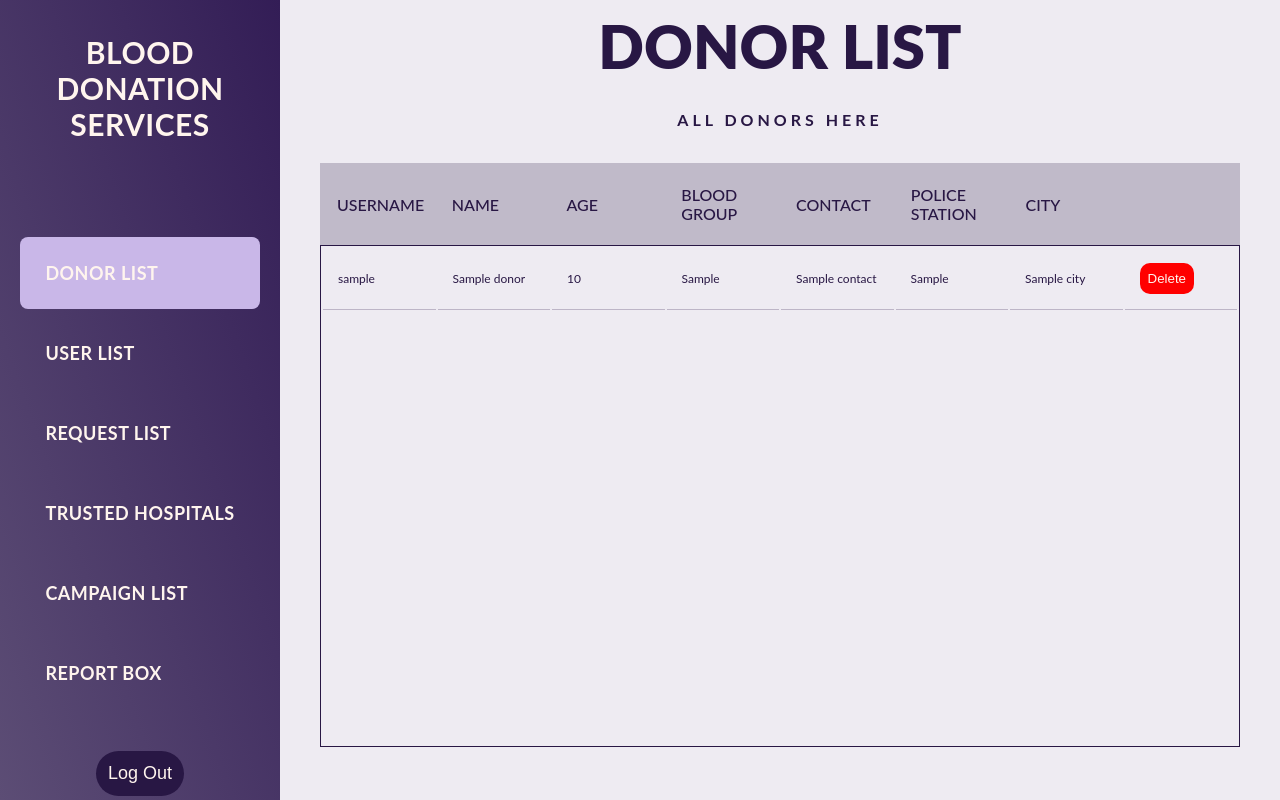
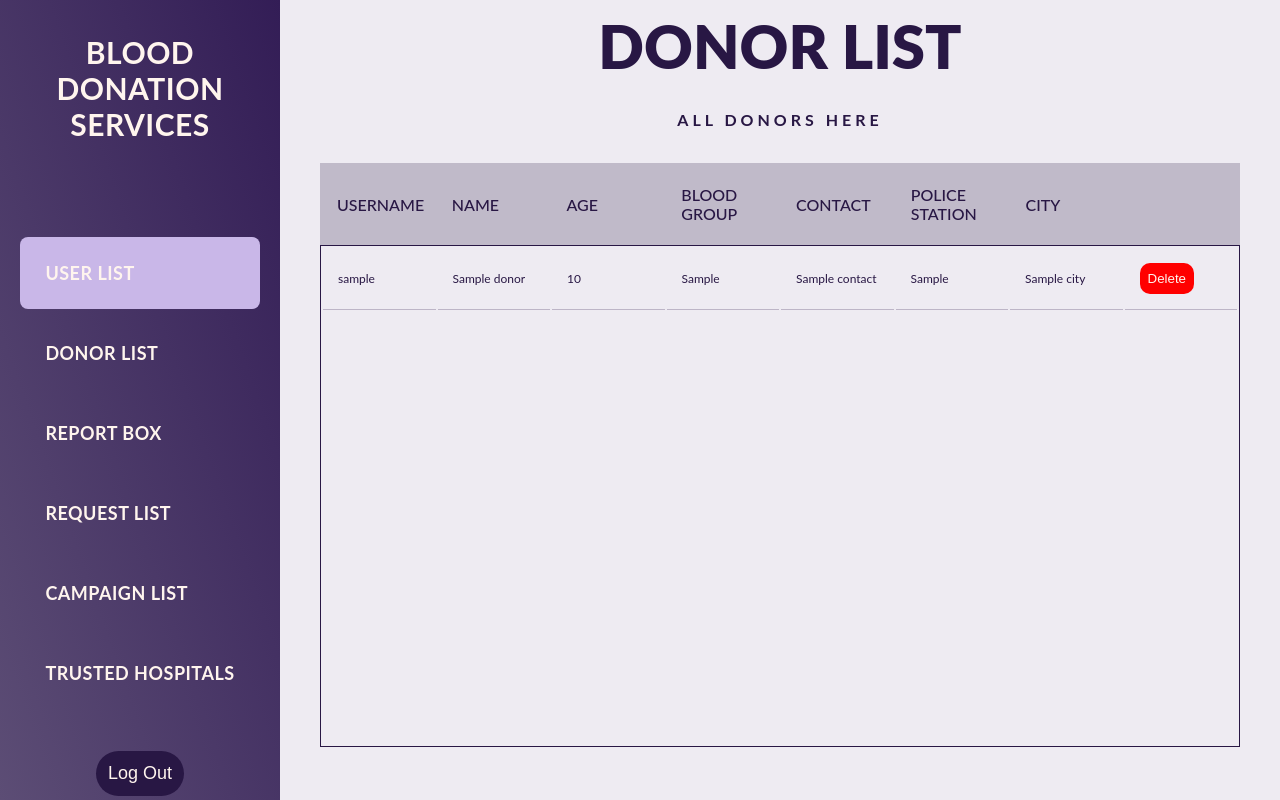
Before and after one commit to X-Irrelevant-X/BloodAid, a Flask app: template BA/templates/admin_view.html in a window 1280 px wide. Run offline with Flask 3, Linux system fonts and the light colour scheme; the template is opened without the code that fills it: most values are stand-ins (such as "Sample title", 1, 10 or a date in 2020); lists and menus that the app fills with data are empty; parts of the project's set-up code (start-up, migrations or seed data) failed here and were passed over.

Commit message:
Update admin_view.html

```diff
--- a/BA/templates/admin_view.html
+++ b/BA/templates/admin_view.html
@@ -29,14 +29,19 @@
             </div>
 
             <div class="sidenav_header">
-                <a href="{{ url_for('admin_view') }}" class="active_color">
-                    <div class="sidenav_link active">
+                <a href="#">
+                    <div class="sidenav_link active" class="active_color">
+                        <h3>USER LIST</h3>
+                    </div>
+                </a>
+                <a href="{{ url_for('admin_view') }}">
+                    <div class="sidenav_link">
                         <h3>DONOR LIST</h3>
                     </div>
                 </a>
                 <a href="#">
                     <div class="sidenav_link">
-                        <h3>USER LIST</h3>
+                        <h3>REPORT BOX</h3>
                     </div>
                 </a>
                 <a href="#">
@@ -46,17 +51,12 @@
                 </a>
                 <a href="#">
                     <div class="sidenav_link">
-                        <h3>TRUSTED HOSPITALS</h3>
-                    </div>
-                </a>
-                <a href="#">
-                    <div class="sidenav_link">
                         <h3>CAMPAIGN LIST</h3>
                     </div>
                 </a>
                 <a href="#">
                     <div class="sidenav_link">
-                        <h3>REPORT BOX</h3>
+                        <h3>TRUSTED HOSPITALS</h3>
                     </div>
                 </a>
             </div>
```
